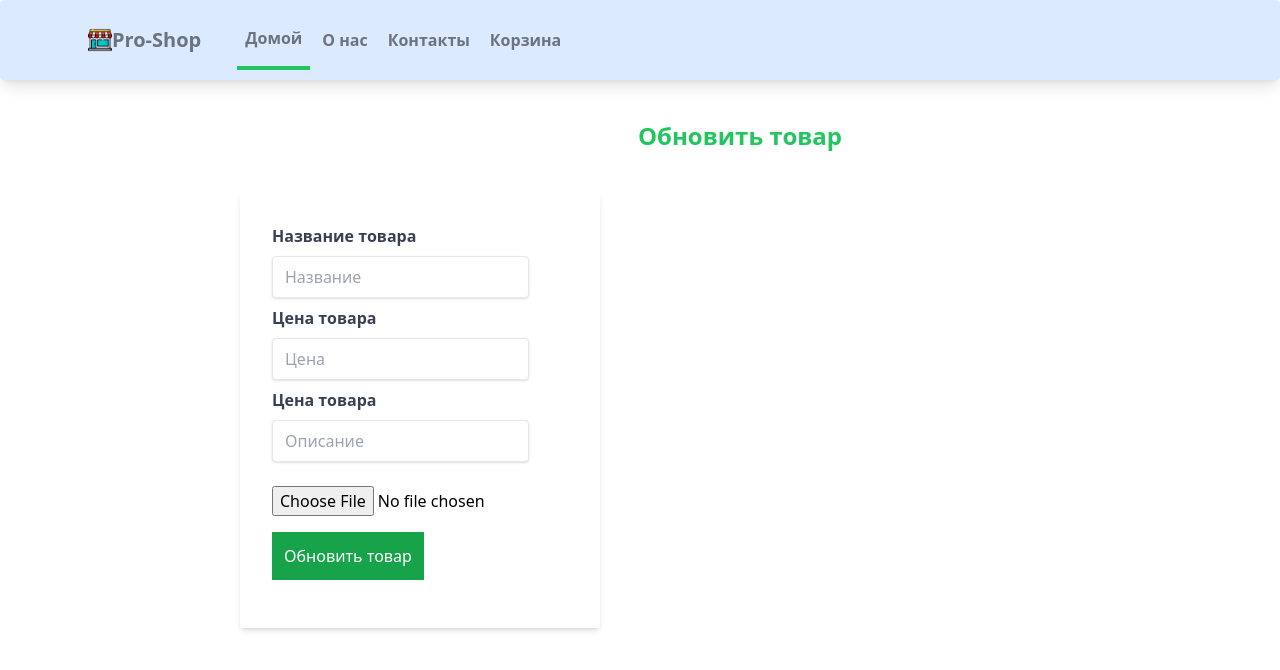
After one commit to Pungushe/e_commerce, a Django app: template shop/templates/shop/update-product.html in a window 1280 px wide. The commit adds this page. Shown: the top 670 px of the page. Run offline with Django 4.2, Linux system fonts and the light colour scheme; the template is opened without the code that fills it, so the values that code supplies are empty.

Commit message:
Обновляем товар

```diff
--- a/config/urls.py
+++ b/config/urls.py
@@ -8,6 +8,6 @@ urlpatterns = [
     # админка
     path('admin/', admin.site.urls),
     # главная страница
-    path('', include('shop.urls', namespace='shop')),
+    path('shop/', include('shop.urls', namespace='shop')),
 ]
 urlpatterns+=static(settings.MEDIA_URL, document_root=settings.MEDIA_ROOT)
--- a/shop/static/shop/styles.css
+++ b/shop/static/shop/styles.css
@@ -544,6 +544,10 @@ video {
   position: static;
 }
 
+.m-10 {
+  margin: 2.5rem;
+}
+
 .mx-auto {
   margin-left: auto;
   margin-right: auto;
@@ -551,6 +555,10 @@ video {
 
 .mb-2 {
   margin-bottom: 0.5rem;
+}
+
+.mb-4 {
+  margin-bottom: 1rem;
 }
 
 .ml-10 {
@@ -561,12 +569,28 @@ video {
   margin-left: 0.75rem;
 }
 
+.ml-\[200px\] {
+  margin-left: 200px;
+}
+
+.mr-10 {
+  margin-right: 2.5rem;
+}
+
 .mt-10 {
   margin-top: 2.5rem;
 }
 
+.mt-2 {
+  margin-top: 0.5rem;
+}
+
 .mt-3 {
   margin-top: 0.75rem;
+}
+
+.mt-4 {
+  margin-top: 1rem;
 }
 
 .mt-5 {
@@ -589,20 +613,12 @@ video {
   height: 1.5rem;
 }
 
-.h-\[400px\] {
-  height: 400px;
+.h-\[20\%\] {
+  height: 20%;
 }
 
-.h-1 {
-  height: 0.25rem;
-}
-
-.h-1\/2 {
-  height: 50%;
-}
-
-.w-1\/5 {
-  width: 20%;
+.w-1\/3 {
+  width: 33.333333%;
 }
 
 .w-2\/3 {
@@ -613,56 +629,12 @@ video {
   width: 1.5rem;
 }
 
+.w-\[25\%\] {
+  width: 25%;
+}
+
 .w-full {
   width: 100%;
-}
-
-.w-1 {
-  width: 0.25rem;
-}
-
-.w-1\/2 {
-  width: 50%;
-}
-
-.w-\[400px\] {
-  width: 400px;
-}
-
-.w-\[400e\] {
-  width: 400e;
-}
-
-.w-\[400em\] {
-  width: 400em;
-}
-
-.w-\[4em\] {
-  width: 4em;
-}
-
-.w-\[4rem\] {
-  width: 4rem;
-}
-
-.w-\[20\] {
-  width: 20;
-}
-
-.w-\[20\%\%\] {
-  width: 20%%;
-}
-
-.w-\[20\%\] {
-  width: 20%;
-}
-
-.w-\[2\%\] {
-  width: 2%;
-}
-
-.w-\[25\%\] {
-  width: 25%;
 }
 
 .max-w-6xl {
@@ -671,6 +643,12 @@ video {
 
 .max-w-7xl {
   max-width: 80rem;
+}
+
+.appearance-none {
+  -webkit-appearance: none;
+     -moz-appearance: none;
+          appearance: none;
 }
 
 .grid-cols-1 {
@@ -709,6 +687,10 @@ video {
   border-radius: 0.25rem;
 }
 
+.border {
+  border-width: 1px;
+}
+
 .border-b-4 {
   border-bottom-width: 4px;
 }
@@ -728,13 +710,32 @@ video {
   background-color: rgb(219 234 254 / var(--tw-bg-opacity));
 }
 
+.bg-green-600 {
+  --tw-bg-opacity: 1;
+  background-color: rgb(22 163 74 / var(--tw-bg-opacity));
+}
+
+.bg-white {
+  --tw-bg-opacity: 1;
+  background-color: rgb(255 255 255 / var(--tw-bg-opacity));
+}
+
 .p-10 {
   padding: 2.5rem;
+}
+
+.p-3 {
+  padding: 0.75rem;
 }
 
 .px-2 {
   padding-left: 0.5rem;
   padding-right: 0.5rem;
+}
+
+.px-3 {
+  padding-left: 0.75rem;
+  padding-right: 0.75rem;
 }
 
 .px-4 {
@@ -745,6 +746,11 @@ video {
 .px-6 {
   padding-left: 1.5rem;
   padding-right: 1.5rem;
+}
+
+.px-8 {
+  padding-left: 2rem;
+  padding-right: 2rem;
 }
 
 .py-2 {
@@ -762,8 +768,18 @@ video {
   padding-bottom: 1rem;
 }
 
+.py-8 {
+  padding-top: 2rem;
+  padding-bottom: 2rem;
+}
+
 .text-center {
   text-align: center;
+}
+
+.text-2xl {
+  font-size: 1.5rem;
+  line-height: 2rem;
 }
 
 .text-3xl {
@@ -822,9 +838,26 @@ video {
   color: rgb(34 197 94 / var(--tw-text-opacity));
 }
 
+.text-white {
+  --tw-text-opacity: 1;
+  color: rgb(255 255 255 / var(--tw-text-opacity));
+}
+
+.shadow {
+  --tw-shadow: 0 1px 3px 0 rgb(0 0 0 / 0.1), 0 1px 2px -1px rgb(0 0 0 / 0.1);
+  --tw-shadow-colored: 0 1px 3px 0 var(--tw-shadow-color), 0 1px 2px -1px var(--tw-shadow-color);
+  box-shadow: var(--tw-ring-offset-shadow, 0 0 #0000), var(--tw-ring-shadow, 0 0 #0000), var(--tw-shadow);
+}
+
 .shadow-lg {
   --tw-shadow: 0 10px 15px -3px rgb(0 0 0 / 0.1), 0 4px 6px -4px rgb(0 0 0 / 0.1);
   --tw-shadow-colored: 0 10px 15px -3px var(--tw-shadow-color), 0 4px 6px -4px var(--tw-shadow-color);
+  box-shadow: var(--tw-ring-offset-shadow, 0 0 #0000), var(--tw-ring-shadow, 0 0 #0000), var(--tw-shadow);
+}
+
+.shadow-md {
+  --tw-shadow: 0 4px 6px -1px rgb(0 0 0 / 0.1), 0 2px 4px -2px rgb(0 0 0 / 0.1);
+  --tw-shadow-colored: 0 4px 6px -1px var(--tw-shadow-color), 0 2px 4px -2px var(--tw-shadow-color);
   box-shadow: var(--tw-ring-offset-shadow, 0 0 #0000), var(--tw-ring-shadow, 0 0 #0000), var(--tw-shadow);
 }
 
--- a/shop/templates/shop/frontpage.html
+++ b/shop/templates/shop/frontpage.html
@@ -16,7 +16,7 @@
             <a href="{% url 'shop:detail' product.id %}">
                 <div class=" rounded overflow-hidden shadow-lg">
 
-                <img class="h-[400px]" src="{{ product.image.url }}" alt="">
+                <img class="h-[20%]" src="{{ product.image.url }}" alt="">
                     <div class="px-6 py-4">
                         <p class="font-bold text-xl mb-2">{{ product.name }}</p>
                         <p class="font-bold text-xl text-green-500 mb-2">$ {{ product.price }}</p>
--- /dev/null
+++ b/shop/templates/shop/update-product.html
@@ -0,0 +1,27 @@
+{% extends "shop/base.html" %}
+
+{% block title %} Обновить товар {% endblock %}
+
+{% block content %}
+    <div class="ml-[200px]">
+        <h1 class="text-2xl m-10 font-bold text-green-500 text-center">Обновить товар</h1>
+
+        <form class="w-1/3 bg-white shadow-md px-8 py-8 m-10" method="post" enctype="multipart/form-data">
+            {% csrf_token %}
+            <div class="mb-4">
+                <label class="block text-gray-700 text-md font-bold mb-2" for="name">Название товара</label>
+                <input class="shadow appearance-none border rounded py-2 px-3 mr-10 text-gray-700" value="{{ product.name }}" type="text" name="name" placeholder="Название" id="name">
+
+                <label class="block text-gray-700 text-md font-bold mb-2 mt-2" for="price">Цена товара</label>
+                <input class="shadow appearance-none border rounded py-2 px-3 mr-10 text-gray-700" value="{{ product.price }}" type="text" name="price" placeholder="Цена" id="price">
+
+                <label class="block text-gray-700 text-md font-bold mb-2 mt-2" for="price">Цена товара</label>
+                <input class="shadow appearance-none border rounded py-2 px-3 mr-10 text-gray-700" value="{{ product.description }}" type="text" name="description" placeholder="Описание" id="description">
+
+                <img class="w-[25%] mt-2" src="{{ product.image.url }}" alt="">
+                <input class="block mt-4" type="file" accept="image/*" name="upload" id="upload">
+                <button class="block bg-green-600 text-white p-3 mt-4" type="submit" name="add product" value="add product">Обновить товар</button>
+            </div>
+        </form>
+    </div>
+{% endblock content %}
--- a/shop/urls.py
+++ b/shop/urls.py
@@ -7,8 +7,10 @@ app_name = 'shop'
 urlpatterns = [
     # главнвая стрница
     path('', views.frontpage, name='frontpage'),
-    # товар
+    # подробная страница товаров
     path('<int:pk>/', views.products, name='detail'),
-    # товар
+    # добавить товар
     path('add-product', views.add_product, name='add'),
+    # обновить товар
+    path('update-product/<int:pk>/', views.update_product, name='update'),
 ]
```
Also changed, not shown: shop/templates/shop/add-product.html (+25 -8 lines), shop/templates/shop/products-detail.html (+7 -1 lines), shop/views.py (+16 -1 lines), media/images/Samsung-a14.jpg (added), media/images/Samsung-a14_NDUCp9v.jpg (added), media/images/Samsung-a14_tufSwq2.jpg (added), media/images/Samsung-a14_v4WBdBE.jpg (added), media/images/asus.jpeg (added), media/images/asus_1.jpeg (added), media/images/asus_3Vjf6yF.jpeg (added), media/images/iphone_13.jpeg (added), media/images/xiaomi_14.jpg (added), media/images/xiaomi_14_7epamez.jpg (added), media/images/xiaomi_14_Ta81B1j.jpg (added), 1 more files.
